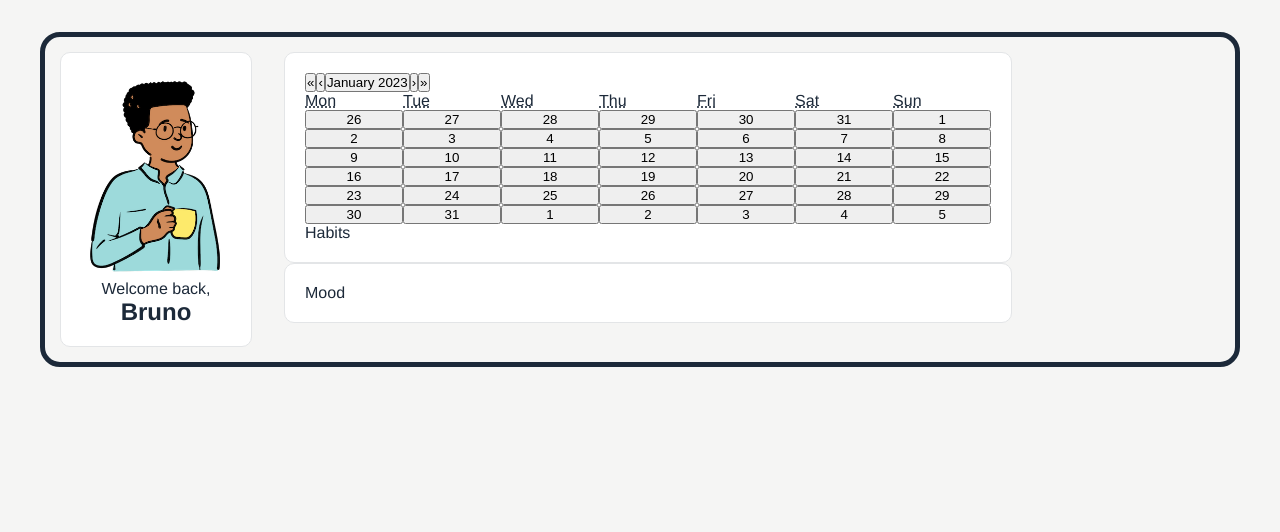
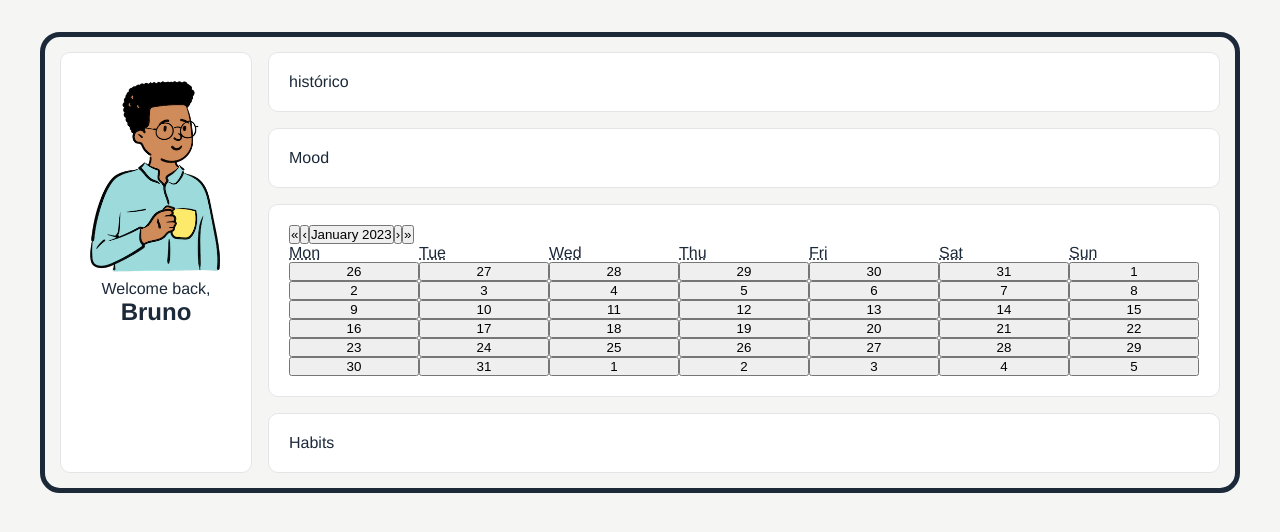
Before and after one commit to brunoleo223/habit-tracker, a React (Vite) app: page / in a window 1280 px wide. Shown: the top 532 px of the page. Built offline with nearby package versions, Linux system fonts and the light colour scheme.

Commit message:
board layout

```diff
--- a/src/components/Board/Board.style.ts
+++ b/src/components/Board/Board.style.ts
@@ -2,7 +2,7 @@ import styled from "styled-components";
 
 export const BoardContainer = styled.div`
     display: flex;
-    gap: 2rem;
+    gap: 1rem;
     margin: 2rem auto;
 
     border: 5px solid ${({ theme }) => theme.primary};
@@ -10,4 +10,11 @@ export const BoardContainer = styled.div`
     max-width: 1200px;
     border-radius: 20px;
     padding: 15px;
+
+    .content{
+        flex: 1;
+        display: flex;
+        flex-direction: column;
+        gap: 1rem;
+    }
 `;
--- a/src/components/Board/Board.tsx
+++ b/src/components/Board/Board.tsx
@@ -11,18 +11,27 @@ export default function Board() {
 
   return (
     <BoardContainer>
+        {/* Profile */}
         <BoxContainer>
             <Profile />
         </BoxContainer>
 
-        <div>
+        {/* Content */}
+        <div className="content">
             <BoxContainer>
-                <Calendar onChange={teste} />
-                <p>Habits</p>
+                <div>histórico</div>
             </BoxContainer>
 
             <BoxContainer>
                 <p>Mood</p>
+            </BoxContainer>
+
+            <BoxContainer>
+                <Calendar onChange={teste} />
+            </BoxContainer>
+
+            <BoxContainer>
+                <p>Habits</p>
             </BoxContainer>
         </div>
 
```
